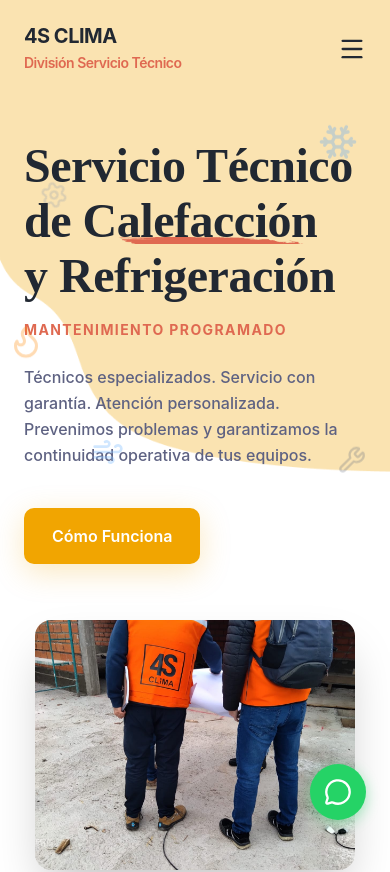
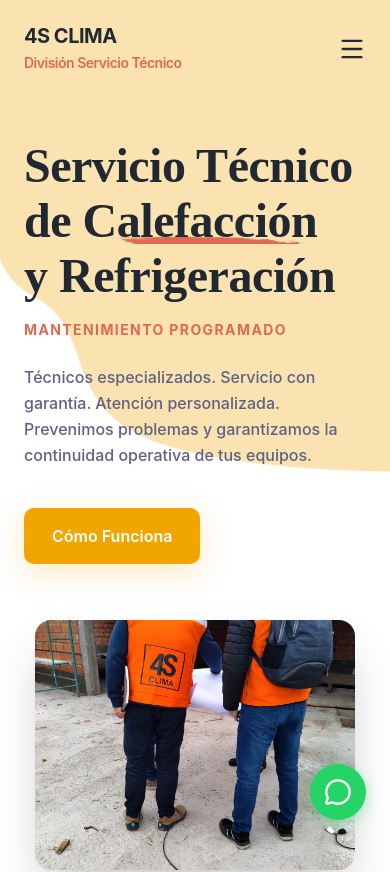
Before and after one commit to OnlyAlayy/cuatroese, a React (Vite) app: page / in a window 390 px wide. Shown: the top 872 px of the page. Built offline with nearby package versions, Linux system fonts and the light colour scheme; a web font is replaced by a local one.

Commit message:
style: remove floating background icons from hero section on mobile

```diff
--- a/src/components/Hero.jsx
+++ b/src/components/Hero.jsx
@@ -11,15 +11,6 @@ const Hero = () => {
           <p className="hidden sm:block text-sm font-bold text-[#DF6951] tracking-widest uppercase mb-6">
             Mantenimiento Programado
           </p>
-
-          {/* Floating Icons Mobile (Background Layer) */}
-          <div className="absolute inset-0 z-0 pointer-events-none sm:hidden overflow-visible">
-            <Snowflake className="absolute -top-2 right-2 w-10 h-10 text-blue-400 opacity-30 animate-[bounce_3s_ease-in-out_infinite]" />
-            <Flame className="absolute top-[45%] -left-4 w-9 h-9 text-orange-400 opacity-30 animate-[bounce_4s_ease-in-out_infinite]" />
-            <Settings className="absolute top-[10%] left-4 w-7 h-7 text-gray-400 opacity-30 animate-[spin_6s_linear_infinite]" />
-            <Wrench className="absolute bottom-[20%] right-0 w-7 h-7 text-gray-500 opacity-30 animate-[bounce_5s_ease-in-out_infinite]" />
-            <Wind className="absolute top-[70%] left-[20%] w-8 h-8 text-blue-300 opacity-30 animate-[pulse_3s_ease-in-out_infinite]" />
-          </div>
 
           <h1 className="font-heading mb-4 sm:mb-8 text-[2.5rem] sm:text-[3rem] leading-tight relative z-10">
             Servicio Técnico de{' '}
```
